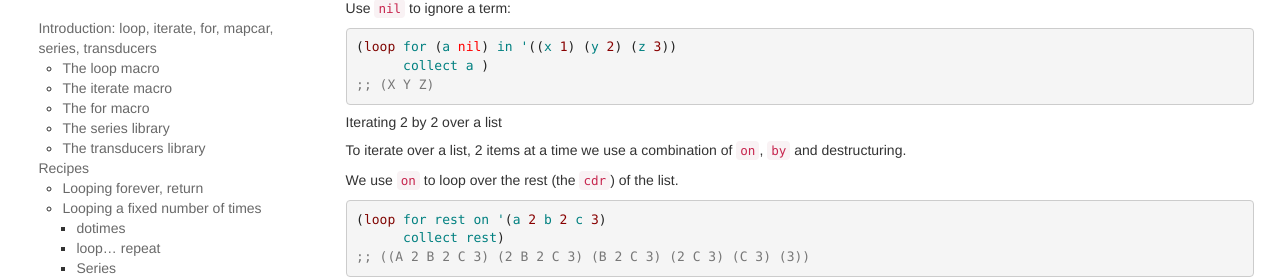
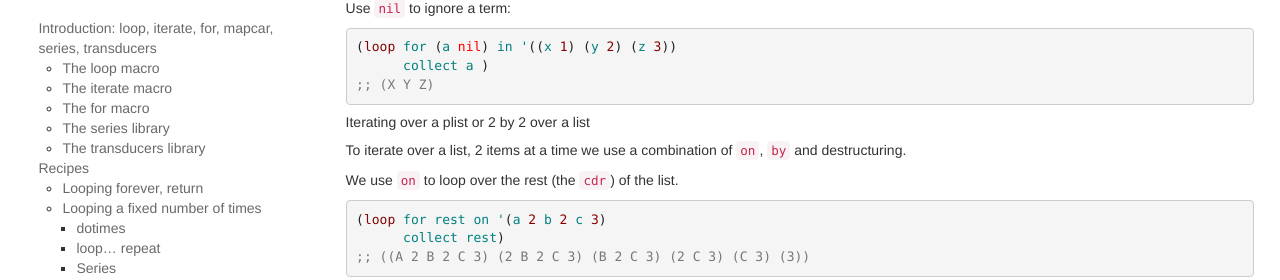
Before and after one commit to LispCookbook/cl-cookbook, a Jekyll site: the page built from iteration.md, in a window 1280 px wide and 900 px high, scrolled down 18132 px. Shown: the part 146-426 px from the top of the window. Built offline with Jekyll 4.4.1, drawn with Linux system fonts in a browser that asks for light colours.

Commit message:
iteration: mention plist in subtitle

```diff
--- a/iteration.md
+++ b/iteration.md
@@ -1204,7 +1204,7 @@ Use `nil` to ignore a term:
 ;; (X Y Z)
 ~~~
 
-##### Iterating 2 by 2 over a list
+##### Iterating over a plist or 2 by 2 over a list
 
 To iterate over a list, 2 items at a time we use a combination of `on`, `by` and destructuring.
 
```
